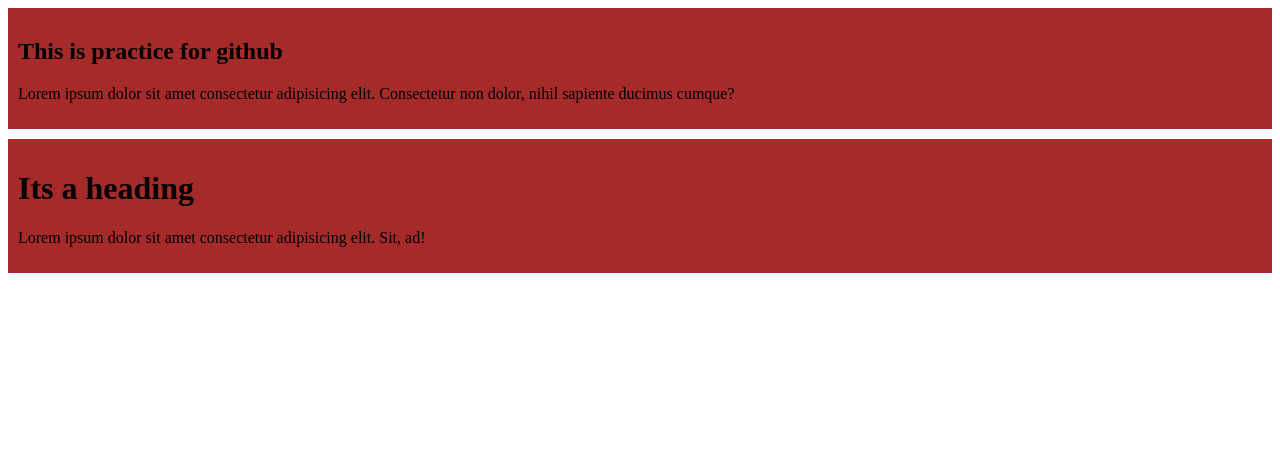
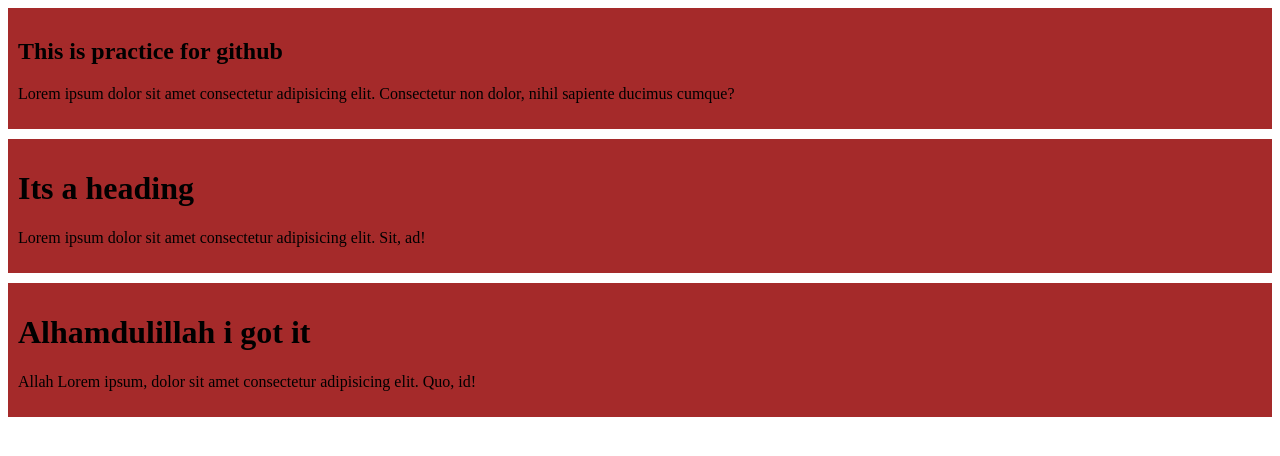
Before and after one commit to Abu-Said-56/simple-web, a plain HTML site: page index.html in a window 1280 px wide. Drawn offline with Linux system fonts and the light colour scheme.

Commit message:
its complete

```diff
--- a/index.html
+++ b/index.html
@@ -15,5 +15,9 @@
     <h1>Its a heading</h1>
     <p>Lorem ipsum dolor sit amet consectetur adipisicing elit. Sit, ad!</p>
   </div>
+  <div>
+    <h1>Alhamdulillah i got it</h1>
+    <p>Allah Lorem ipsum, dolor sit amet consectetur adipisicing elit. Quo, id!</p>
+  </div>
 </body>
 </html>
```
